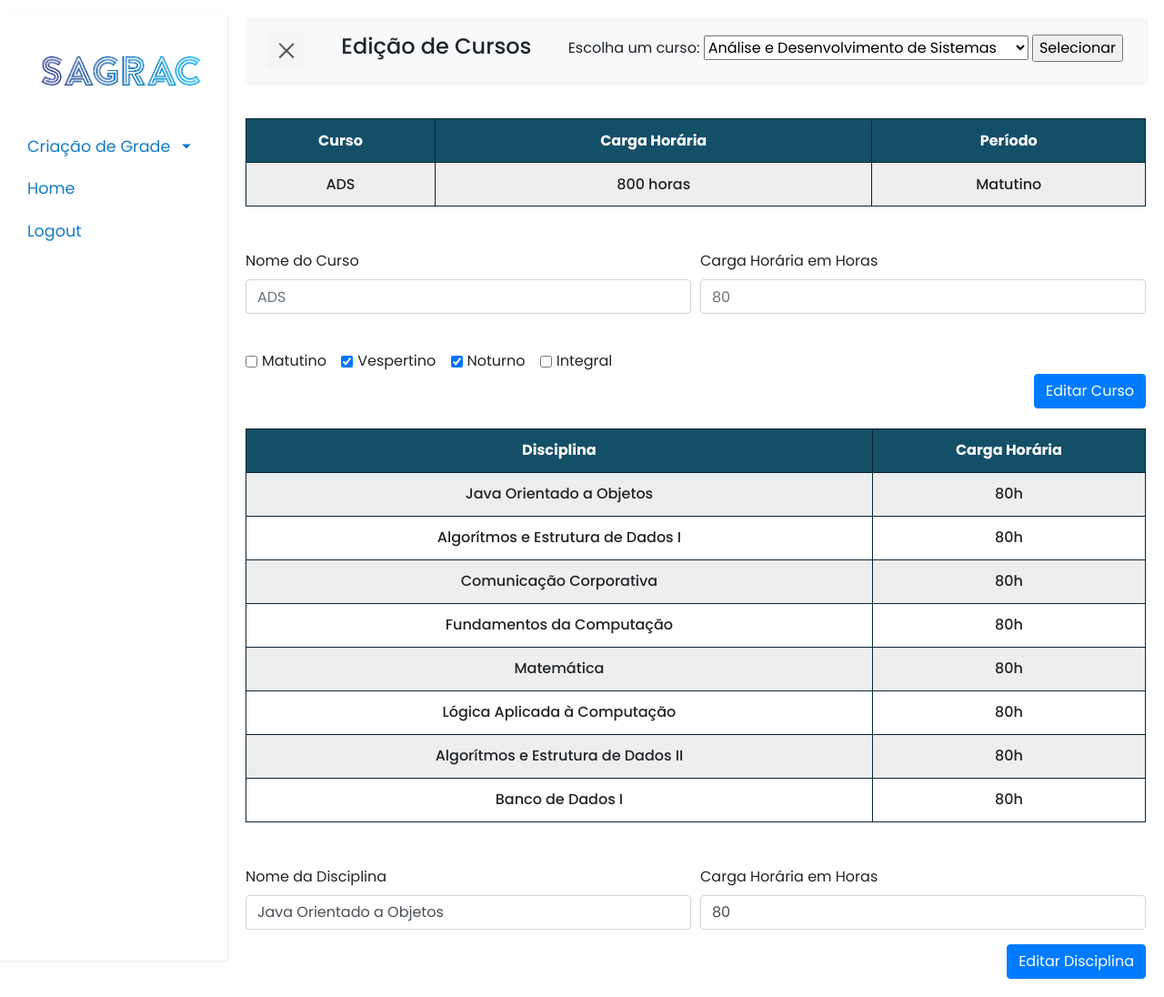
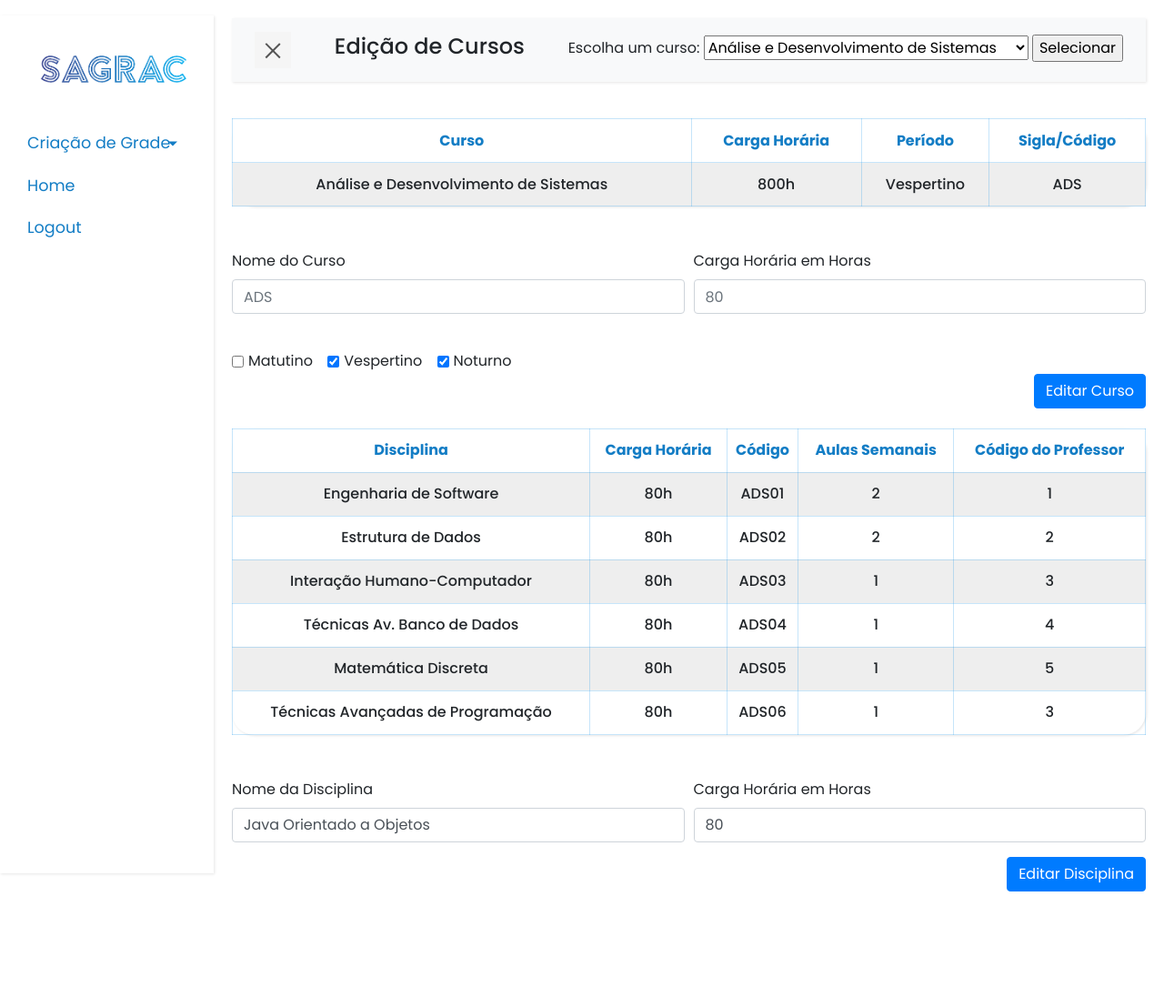
Before and after one commit to VedovelloLuis/Sagrac, a PHP site: page /project/diretorEditarCurso.html in a window 1280 px wide. Shown: the whole page at 91% size. After the commit the page ends 980 px from the top, so only its background shows below. Run offline with PHP 8.4, Linux system fonts and the light colour scheme; some libraries are stand-ins or nearby versions.

Commit message:
update: Atualizações Front-End e Conserto no Banco de Dados e Placeholders

```diff
--- a/assets/style/diretorStyle.css
+++ b/assets/style/diretorStyle.css
@@ -56,8 +56,8 @@ a:focus {
 }
 
 #sidebar {
-  min-width: 250px;
-  max-width: 250px;
+  min-width: 235px;
+  max-width: 235px;
   color: #137DC5;
   transition: all 0.6s cubic-bezier(0.945, 0.02, 0.27, 0.665);
   transform-origin: bottom left;
@@ -74,7 +74,7 @@ a:focus {
 }
 
 #sidebar.active {
-  margin-left: -250px;
+  margin-left: -235px;
   transform: rotateY(100deg);
 }
 
@@ -207,13 +207,16 @@ a.article:hover {
   margin-top: 1.4rem;
   margin-bottom: 3rem;
   border-collapse: collapse;
-  border: 1px solid #0a2635;
+  border: 1px solid #219aea41;
+  box-shadow: 1px 1px 3px rgba(0, 0, 0, 0.1);
+  border-radius: 25px;
 }
 
 .thead {
-  color: #fff;
+  color: #137DC5;
   height: 3rem;
-  background-color: #144f68;
+  background-color: #ffffff;
+
 }
 
 .center {
--- a/assets/style/login.css
+++ b/assets/style/login.css
@@ -82,7 +82,7 @@ input[type="password"] {
 
 .login {
   width: 600px;
-  background: rgba(231, 230, 230, 255);
+  background: #ffffff;
   border-radius: 4%;
   padding: 20px 20px;
   margin-left: 5em;
@@ -107,7 +107,7 @@ input[type="password"] {
   padding-top: 10px;
   padding-left: 0;
   font-size: 18px;
-  color: rgba(47, 85, 151, 255);
+  color: #ffffff;
   font-weight: bold;
 }
 
--- a/project/diretorEditarCurso.html
+++ b/project/diretorEditarCurso.html
@@ -4,7 +4,7 @@
     <meta charset="utf-8" />
     <meta name="viewport" content="width=device-width, initial-scale=1.0" />
     <meta http-equiv="X-UA-Compatible" content="IE=edge" />
-    <title>Home AD</title>
+    <title>SAGRAC - Edição de Cursos</title>
     <link
       rel="icon"
       type="image/x-icon"
@@ -45,9 +45,7 @@
                 <a href="diretorEditarCurso.html">Editar Curso</a>
               </li>
               <li>
-                <a href="diretorVisualizarCursos.html"
-                  >Visualização dos Cursos</a
-                >
+                <a href="diretorVisualizarCursos.html">Visualização dos Cursos</a>
               </li>
             </ul>
           </li>
@@ -87,12 +85,14 @@
             <th>Curso</th>
             <th>Carga Horária</th>
             <th>Período</th>
+            <th>Sigla/Código</th>
           </thead>
           <tbody id="tbody">
             <tr class="center">
+              <td>Análise e Desenvolvimento de Sistemas</td>
+              <td>800h</td>
+              <td>Vespertino</td>
               <td>ADS</td>
-              <td>800 horas</td>
-              <td>Matutino</td>
             </tr>
           </tbody>
         </table>
@@ -154,17 +154,7 @@
                   >Noturno</label
                 >
               </div>
-              <div class="form-check form-check-inline">
-                <input
-                  class="form-check-input"
-                  type="checkbox"
-                  id="inlineCheckbox4"
-                  value="option4"
-                />
-                <label class="form-check-label" for="inlineCheckbox4"
-                  >Integral</label
-                >
-              </div>
+
             </div>
           </div>
           <div class="container__button">
@@ -181,39 +171,53 @@
           <thead class="thead center">
             <th>Disciplina</th>
             <th>Carga Horária</th>
+            <th>Código</th>
+            <th>Aulas Semanais</th>
+            <th>Código do  Professor</th>
           </thead>
           <tbody id="tbody">
             <tr class="center">
-              <td>Java Orientado a Objetos</td>
+              <td>Engenharia de Software</td>
               <td>80h</td>
+              <td>ADS01</td>
+              <td>2</td>
+              <td>1</td>
             </tr>
             <tr class="center">
-              <td>Algorítmos e Estrutura de Dados I</td>
+              <td>Estrutura de Dados</td>
               <td>80h</td>
+              <td>ADS02</td>
+              <td>2</td>
+              <td>2</td>
             </tr>
             <tr class="center">
-              <td>Comunicação Corporativa</td>
+              <td>Interação Humano-Computador</td>
               <td>80h</td>
+              <td>ADS03</td>
+              <td>1</td>
+              <td>3</td>
             </tr>
             <tr class="center">
-              <td>Fundamentos da Computação</td>
+              <td>Técnicas Av. Banco de Dados </td>
               <td>80h</td>
+              <td>ADS04</td>
+              <td>1</td>
+              <td>4</td>
             </tr>
             <tr class="center">
-              <td>Matemática</td>
+              <td>Matemática Discreta</td>
               <td>80h</td>
+              <td>ADS05</td>
+              <td>1</td>
+              <td>5</td>
             </tr>
             <tr class="center">
-              <td>Lógica Aplicada à Computação</td>
+              <td>Técnicas Avançadas de Programação</td>
               <td>80h</td>
+              <td>ADS06</td>
+              <td>1</td>
+              <td>3</td>
             </tr>
-            <tr class="center">
-              <td>Algorítmos e Estrutura de Dados II</td>
-              <td>80h</td>
-            </tr>
-            <tr class="center">
-              <td>Banco de Dados I</td>
-              <td>80h</td>
             </tr>
           </tbody>
         </table>
```
Also changed, not shown: project/diretorHome.html (+1 -67 lines).
